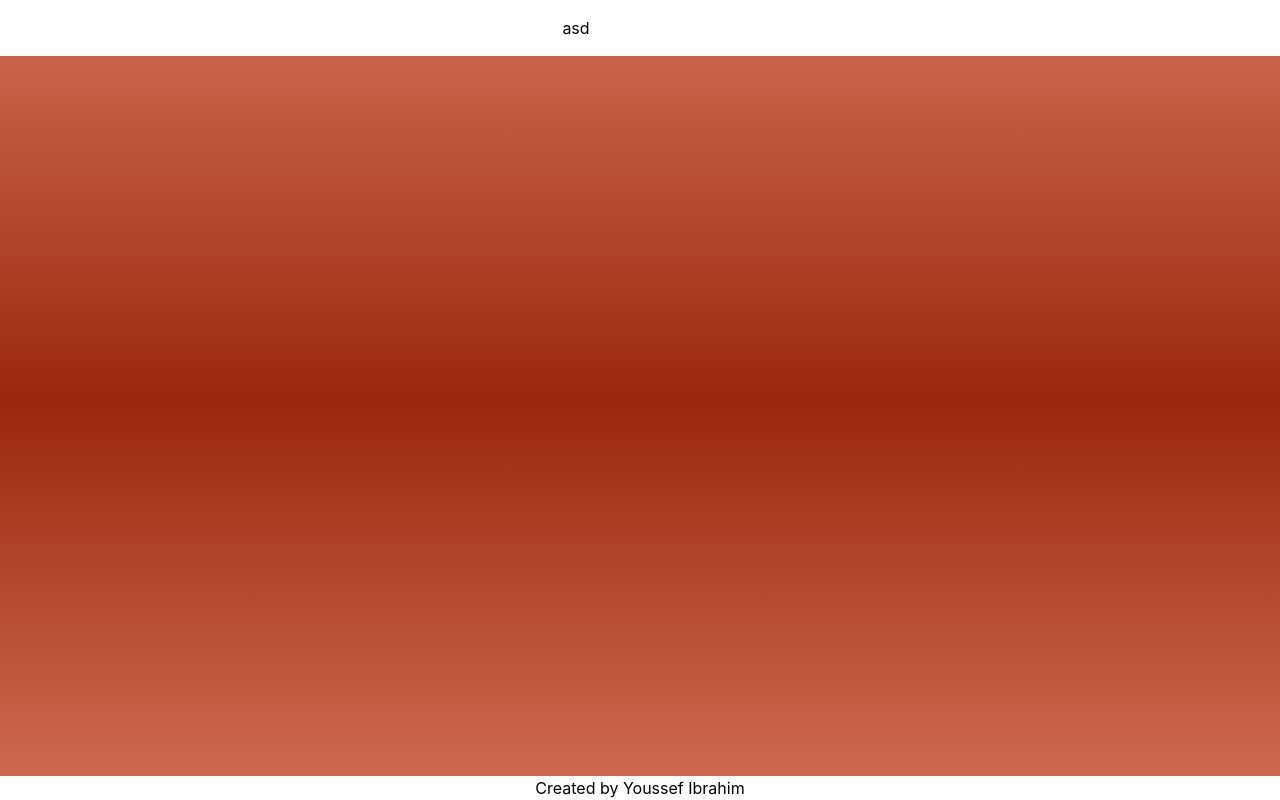
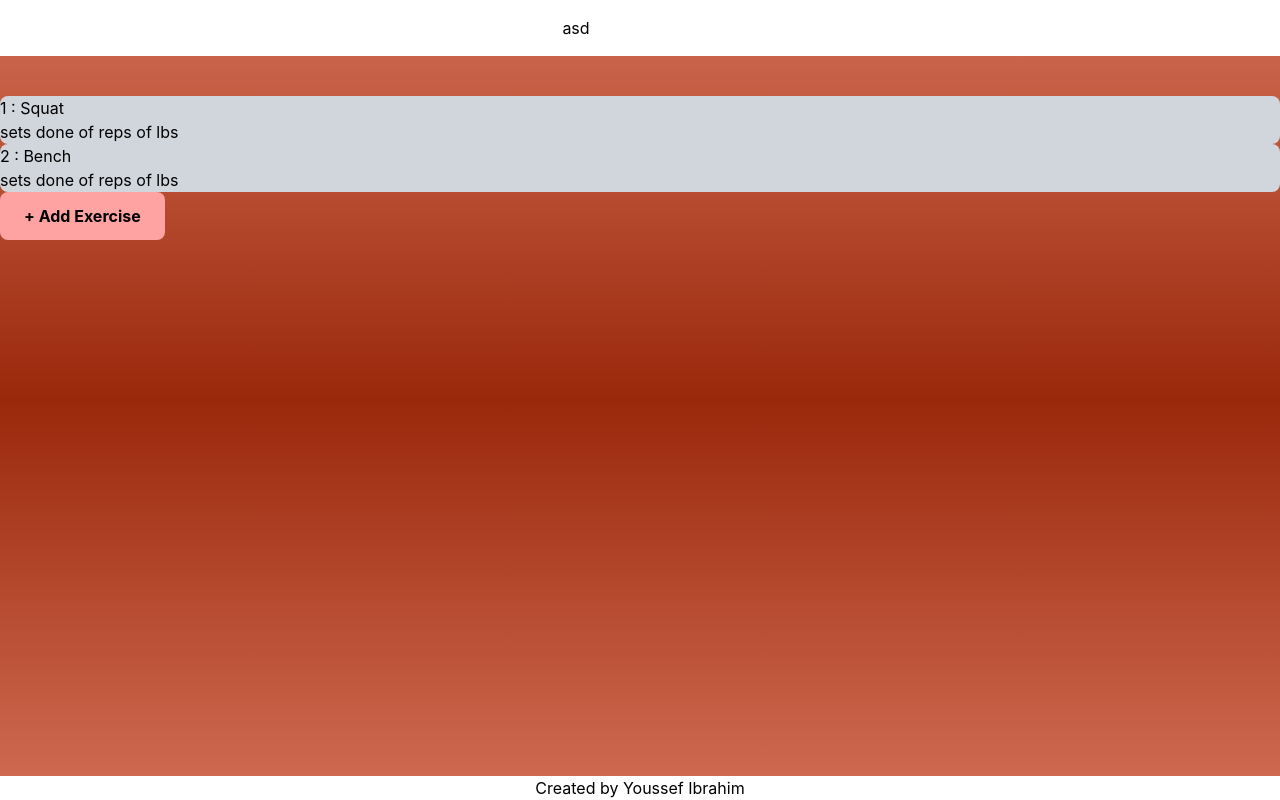
Before and after one commit to youssefibrahim3/PumpPlanner, a React app in the folder frontend/: page /dashboard/session/1 in a window 1280 px wide. Built offline with nearby package versions, Linux system fonts and the light colour scheme; the HTML template or start-up script is replaced by a standard one.

Commit message:
Work on exercise adding and exercise display per Session

```diff
--- a/frontend/src/components/ExerciseEntry.jsx
+++ b/frontend/src/components/ExerciseEntry.jsx
@@ -1,12 +1,12 @@
 import { useState } from "react";
 import Card from "./Card";
 
-export default function ExerciseEntry({data, onDelete})
+export default function ExerciseEntry({exerciseData, onDelete})
 {
     return (
         <div className="block rounded-lg drop-shadow-red-900 bg-gray-300 border-black">
-            <h1>{data.exerciseName}</h1>
-
+            <h1>{exerciseData.id} : {exerciseData.exerciseName}</h1>
+            <h1>{exerciseData.sets.setamt} sets done of {exerciseData.sets.reps} reps of {exerciseData.sets.weight} lbs</h1>
         </div>
     );
 
--- a/frontend/src/components/Session.jsx
+++ b/frontend/src/components/Session.jsx
@@ -2,6 +2,7 @@ import { useState, useEffect } from "react";
 import { useParams, useNavigate } from "react-router-dom";
 import Header from "../components/Header";
 import Footer from "../components/Footer";
+import ExerciseEntry from "../components/ExerciseEntry";
 
 export default function Session()
 {
@@ -19,23 +20,44 @@ export default function Session()
             date: "2026-07-30"
         })
         setExercises([
-            { id : 1, exerciseName: "Squat", sets: [{reps: 5, weight: 135}] }, //Exercise form: id (int), name (string), sets (array of objects)
-            { id : 2, exerciseName: "Bench", sets: [{reps: 12, weight: 225}]}
+            //Exercise structure: id (num), name (string), sets {reps, weight , amt of sets} (all num)
+            { id : 1, exerciseName: "Squat", sets: [{reps: 5, weight: 135, amt: 3}] },
+            { id : 2, exerciseName: "Bench", sets: [{reps: 12, weight: 225, amt: 3}]}
         ])
     }, [id])
 
+    function addExercise(data)
+    {
+        setExercises(
+            [
+                ...exercises,
+                data
+            ]
+        );
+
+    }
+
+    function deleteExercise(exerciseId)
+    {
+
+    }
     return (
         <div className="min-h-screen" style={{background:"linear-gradient(to bottom, #d16d54, #9a280b, #d16d54)"}}>
             <Header/>
-            <div className="justify-center mx-auto">
+            <div className="justify-center mx-auto py-24">
 
+                {exercises.map(exercise => (
+                    <ExerciseEntry key={exercise.id} exerciseData={exercise} onDelete={deleteExercise} />
+                ))}
 
-                <button onClick={() => showAddForm(true)} className="bg-red-300 hover:bg-red-700 px-6 py-3 rounded-lg font-bold">
+                <button onClick={() => showAddForm(true)} className="bg-red-300 hover:bg-red-700 px-6 py-3 rounded-lg font-bold cursor-pointer">
                     + Add Exercise
                 </button>
                 {addForm &&
                 <div>
-                    <p>content goes here</p>
+                    <form onSubmit={addExercise}>
+                        <input type="text"></input>
+                    </form>
                 </div>
                 }
             </div>
```
